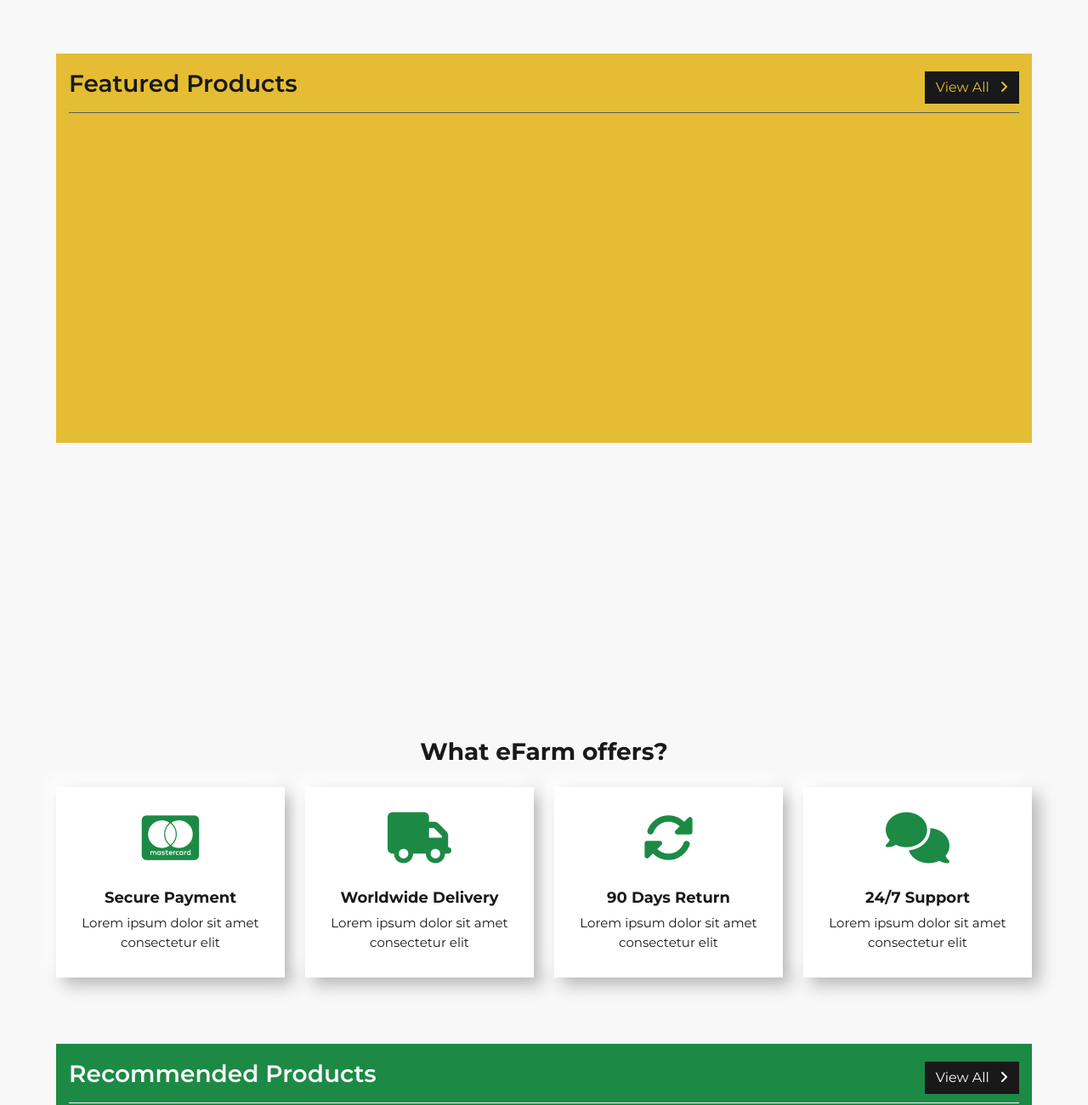
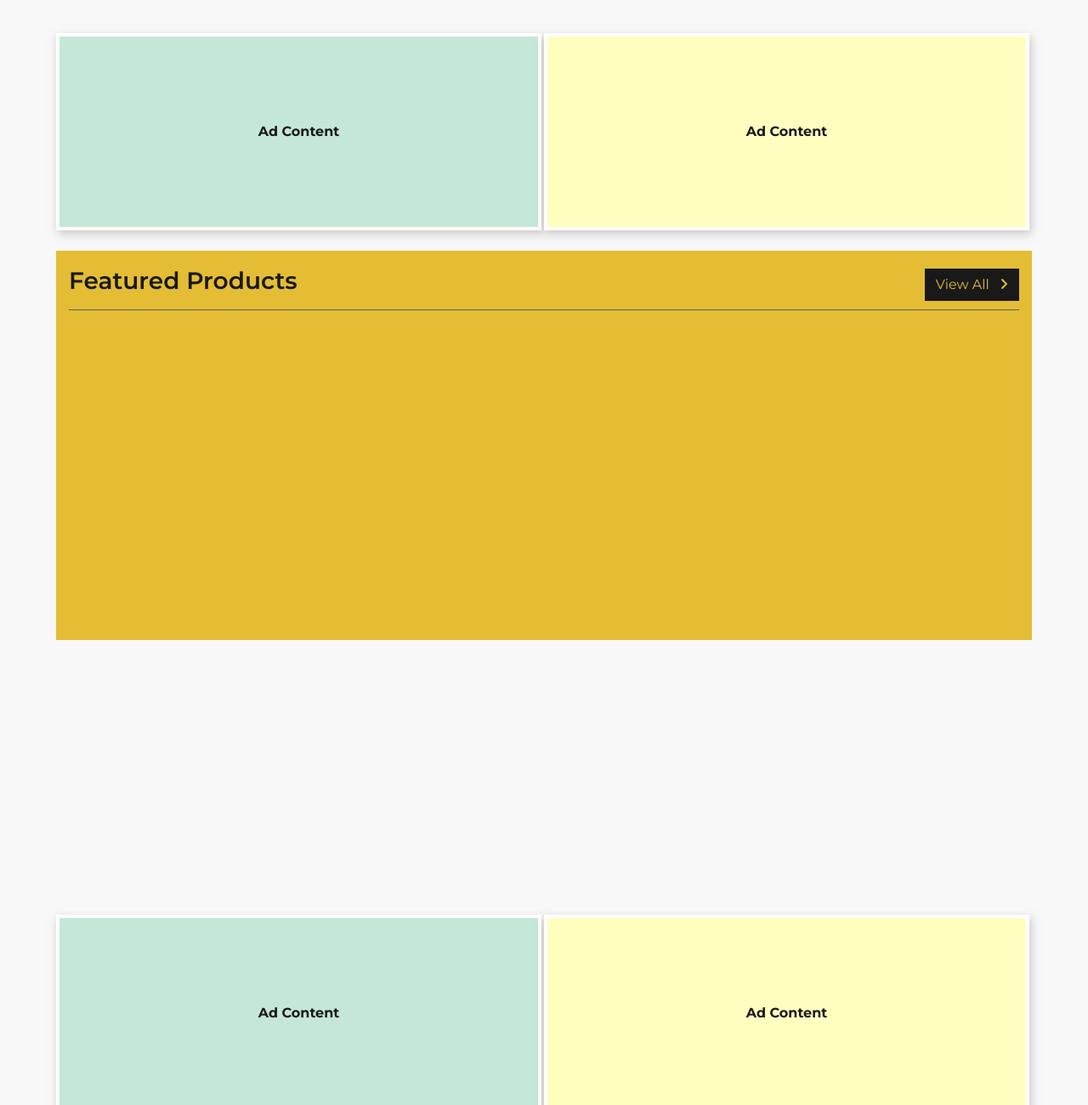
Before and after one commit to DanielGraham123/efarm-html, a website with bundled scripts: page index.html in a window 1280 px wide. Shown: the part 1500-2800 px from the top of the page at 85% size. Built offline with nearby package versions, Linux system fonts and the light colour scheme.

Commit message:
added ad sections

```diff
--- a/css/style.scss
+++ b/css/style.scss
@@ -1942,6 +1942,34 @@ body.offcanvas-active {
 
 }
 
+/*******************************************/
+/************** Ad Banner CSS **************/
+/*******************************************/
+.banner_div {
+    box-shadow: 2px 4px 10px 0px rgb(157 148 148 / 50%);
+    justify-content: center;
+    display: flex;
+    flex-direction: column;
+    background-color: #fff;
+    width: calc(50% - 3px);
+    margin-right: 3px;
+    padding: 4px;
+    align-self: stretch;
+}
+
+.banner_div .ad_image {
+    padding: 100px;
+    height: 100%;
+}
+
+.banner_div:nth-of-type(1) .ad_image {
+    background-color: $transparent-green;
+}
+
+.banner_div:nth-of-type(2) .ad_image {
+    background-color: $transparent-yellow
+}
+
 /****************************************/
 /*********** Custom Style CSS ***********/
 /****************************************/
--- a/index.html
+++ b/index.html
@@ -476,7 +476,7 @@
     <!-- Category Listing End -->
 
     <!-- Best Selling List Start -->
-    <div class="container-fluid mb-5">
+    <div class="container-fluid mb-4">
       <div class="row">
         <div class="col">
           <div class="bbb_main_container">
@@ -889,8 +889,25 @@
     </div>
     <!-- Best Selling List End -->
 
+    <!-- Ad Banner Start -->
+    <div class="container-fluid mb-4">
+      <div class="d-flex">
+        <div class="banner_div">
+          <div class="ad_image">
+            <p class="text-center my-auto fw-bold">Ad Content</p>
+          </div>
+        </div>
+        <div class="banner_div">
+          <div class="ad_image">
+            <p class="text-center my-auto fw-bold">Ad Content</p>
+          </div>
+        </div>
+      </div>
+    </div>
+    <!-- Ad Banner End -->
+
     <!-- Featured List Start -->
-    <div class="container-fluid mb-5 featured">
+    <div class="container-fluid mb-4 featured">
       <div class="row">
         <div class="col">
           <div class="bbb_main_container">
@@ -1148,8 +1165,25 @@
     </div>
     <!-- Featured List End -->
 
+    <!-- Ad Banner Start -->
+    <div class="container-fluid mb-4">
+      <div class="d-flex">
+        <div class="banner_div">
+          <div class="ad_image">
+            <p class="text-center my-auto fw-bold">Ad Content</p>
+          </div>
+        </div>
+        <div class="banner_div">
+          <div class="ad_image">
+            <p class="text-center my-auto fw-bold">Ad Content</p>
+          </div>
+        </div>
+      </div>
+    </div>
+    <!-- Ad Banner End -->
+
     <!-- Services Start-->
-    <div class="services mb-5">
+    <div class="services mb-4">
       <div class="container-fluid">
         <div class="mb-4">
           <h3 class="text-center fw-bold">What eFarm offers?</h3>
@@ -1189,7 +1223,7 @@
     <!-- Services End-->
 
     <!-- Recommended List Start -->
-    <div class="container-fluid mb-5 recommended">
+    <div class="container-fluid mb-4 recommended">
       <div class="row">
         <div class="col">
           <div class="bbb_main_container">
@@ -1772,8 +1806,25 @@
     </div>
     <!-- Recommended List End -->
 
+    <!-- Ad Banner Start -->
+    <div class="container-fluid mb-4">
+      <div class="d-flex">
+        <div class="banner_div">
+          <div class="ad_image">
+            <p class="text-center my-auto fw-bold">Ad Content</p>
+          </div>
+        </div>
+        <div class="banner_div">
+          <div class="ad_image">
+            <p class="text-center my-auto fw-bold">Ad Content</p>
+          </div>
+        </div>
+      </div>
+    </div>
+    <!-- Ad Banner End -->
+
     <!-- Blog List Start -->
-    <div class="container-fluid mb-5 blogs">
+    <div class="container-fluid mb-4 blogs">
       <div class="row mb-2">
         <div class="col-12">
           <div
```
Also changed, not shown: css/style.css, 1 other file.
